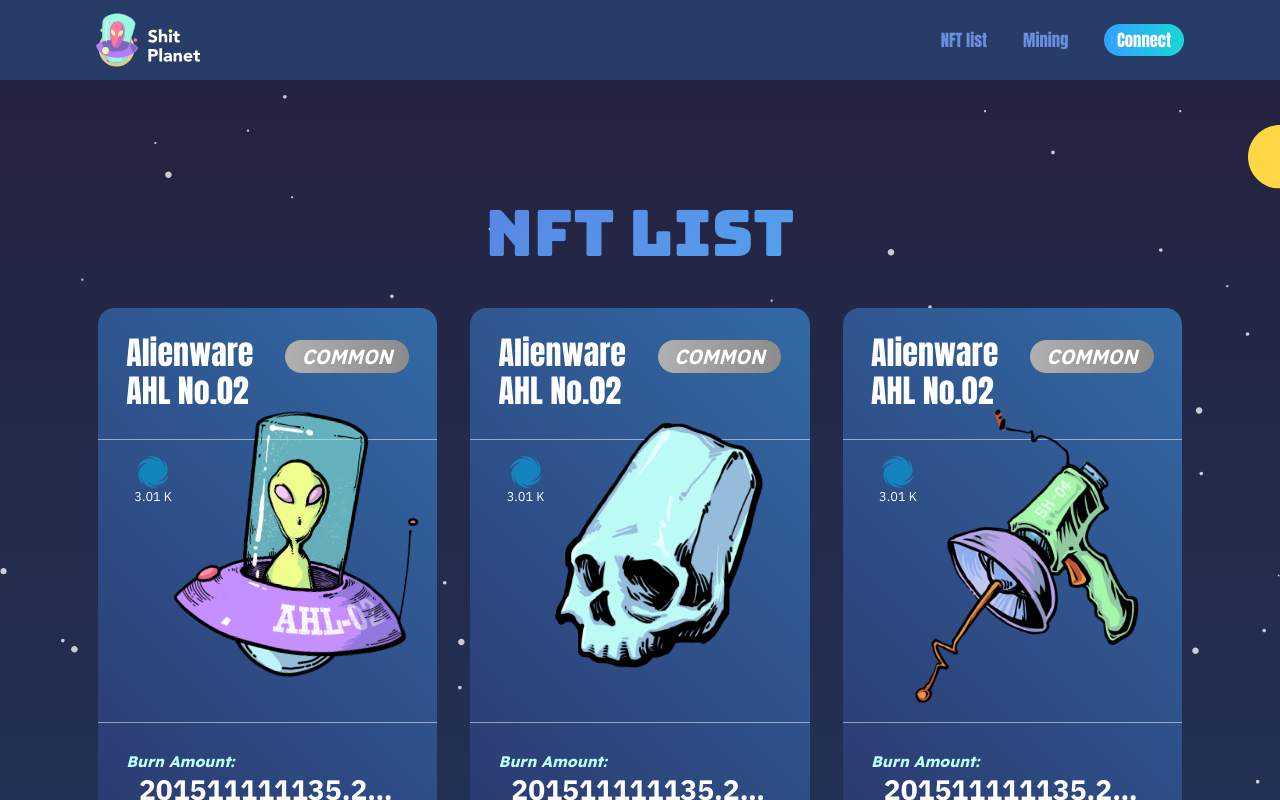
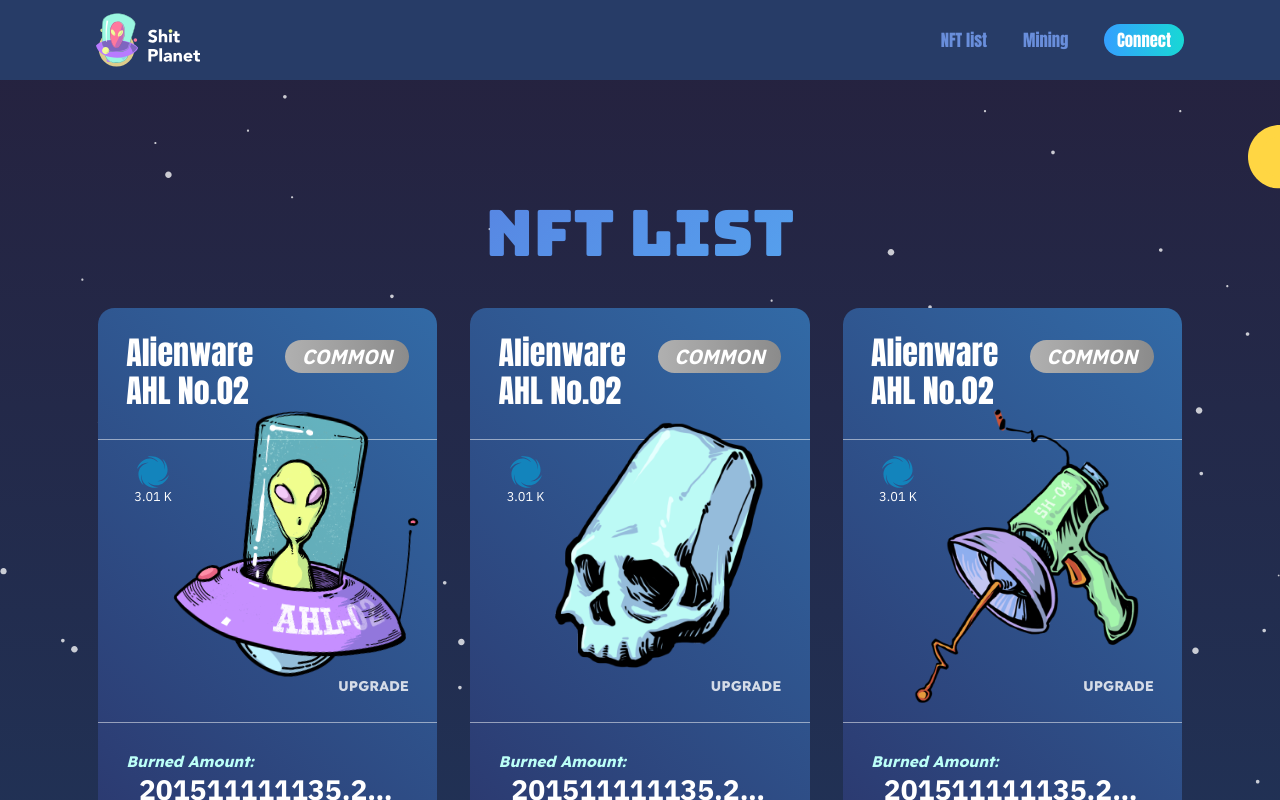
Before and after one commit to ShitPlanet/ShitPlanet, a Next.js app: page /nftlist in a window 1280 px wide. Shown: the top 800 px of the page. Built offline with nearby package versions, Linux system fonts and the light colour scheme.

Commit message:
fixed leading page styles

```diff
--- a/components/NFTCard.tsx
+++ b/components/NFTCard.tsx
@@ -128,6 +128,23 @@
     color: #fff;
   }
 `
+const Upgrade = styled.button`
+  position: absolute;
+  width: auto;
+  height: auto;
+  top: 28.8vw;
+  right: 2.2vw;
+  border: none;
+  background-color: transparent;
+  padding: 0;
+  font-size: 1.1vw;
+  font-family: 'Lexend bold';
+  color: #fff;
+  opacity: 0.8;
+  &:hover {
+    opacity: 1;
+  }
+`
 
 interface IProps {
   type?: string
@@ -161,9 +178,10 @@
         <span>{props.power || '3.01 K'}</span>
       </Power>
       <NFTImage imgNo={props.imgNo} />
+      <Upgrade>UPGRADE</Upgrade>
       <Footer>
         <Amount>
-          <span className='label'>Burn Amount:</span>
+          <span className='label'>Burned Amount:</span>
           <span className='stk'>{props.amount || '201511111135.2468'} STK</span>
           <span className='usd'>≈ {props.usd || '53.0576'} USD</span>
         </Amount>
--- a/package.json
+++ b/package.json
@@ -17,10 +17,12 @@
     "@fortawesome/free-brands-svg-icons": "^5.15.3",
     "@fortawesome/free-solid-svg-icons": "^5.15.3",
     "@fortawesome/react-fontawesome": "^0.1.14",
+    "@types/classnames": "^2.3.1",
     "@zeit/next-css": "^1.0.1",
     "antd": "^4.15.5",
     "axios": "^0.19.1",
     "babel-plugin-import": "^1.13.0",
+    "classnames": "^2.3.1",
     "ethers": "^5.1.4",
     "express": "^4.17.1",
     "http-proxy-middleware": "^0.20.0",
--- a/pages/mining.tsx
+++ b/pages/mining.tsx
@@ -19,6 +19,7 @@
   border-radius: 1.3vw;
   background: linear-gradient(225deg, #326aa6 0%, #2b366c 100%);
   padding: 2vw 2.5vw;
+  cursor: default;
 `
 const Card2 = styled.div`
   position: absolute;
@@ -29,6 +30,7 @@
   border-radius: 1.3vw;
   background: linear-gradient(225deg, #32a698 0%, #2b416c 100%);
   padding: 2vw 2.5vw;
+  cursor: default;
 `
 const Card3 = styled.div`
   position: absolute;
@@ -39,6 +41,7 @@
   border-radius: 1.3vw;
   background: linear-gradient(225deg, #cd985a 0%, #3e4c4f 100%);
   padding: 2vw 2.5vw;
+  cursor: default;
 `
 const Label = styled.div`
   font-family: 'Bungee';
@@ -65,6 +68,9 @@
   color: #fff;
   border: none;
   border-radius: ${(50 * 100) / 1440}vw;
+  &:hover {
+    box-shadow: 0 0 0.5vw #1f6ac2;
+  }
 `
 const Img = styled.div`
   position: absolute;
```
Also changed, not shown: components/Landing.tsx (+9 -1 lines), components/Leading.tsx (+10 -6 lines), 1 other file (tests, documents, lock files or other folders).
